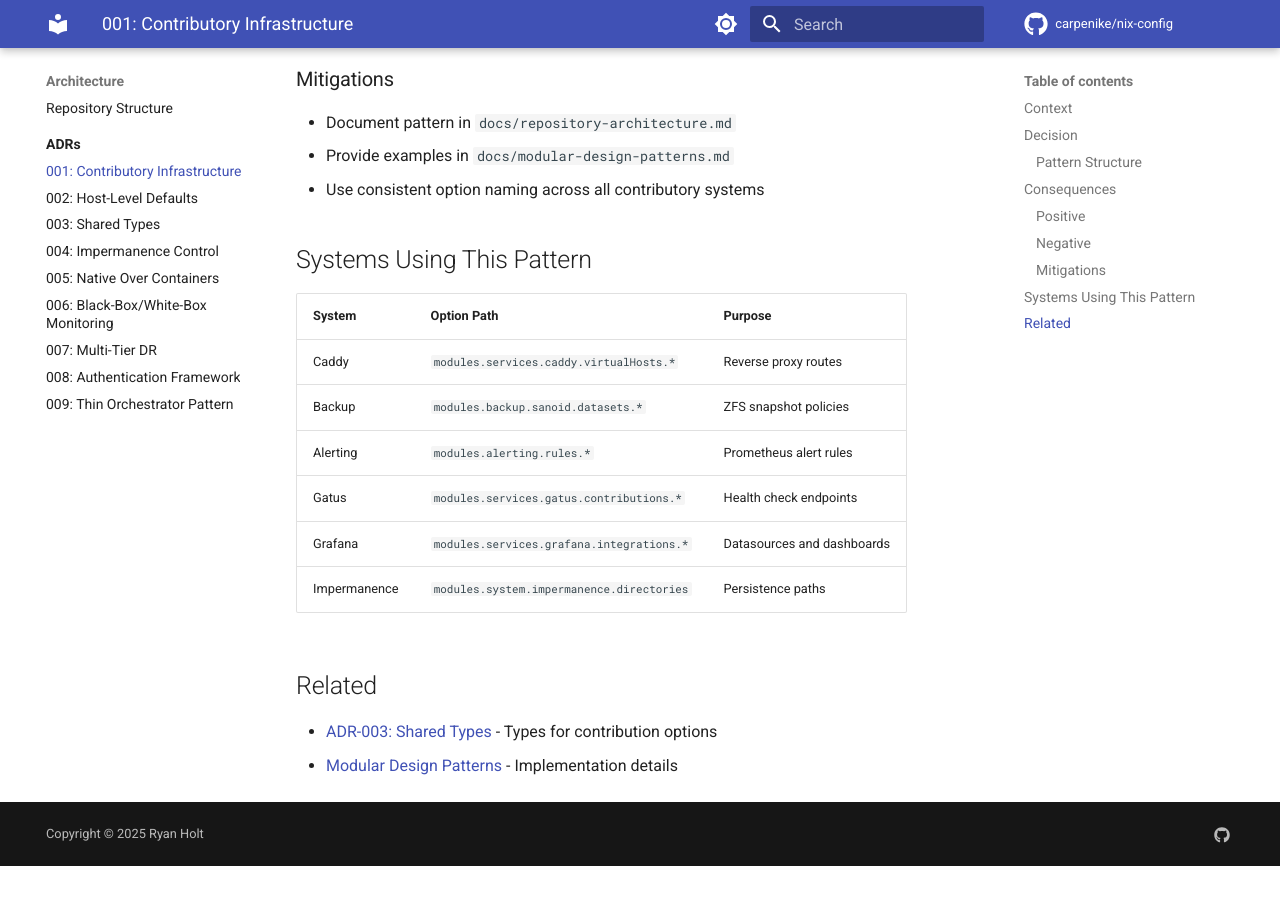
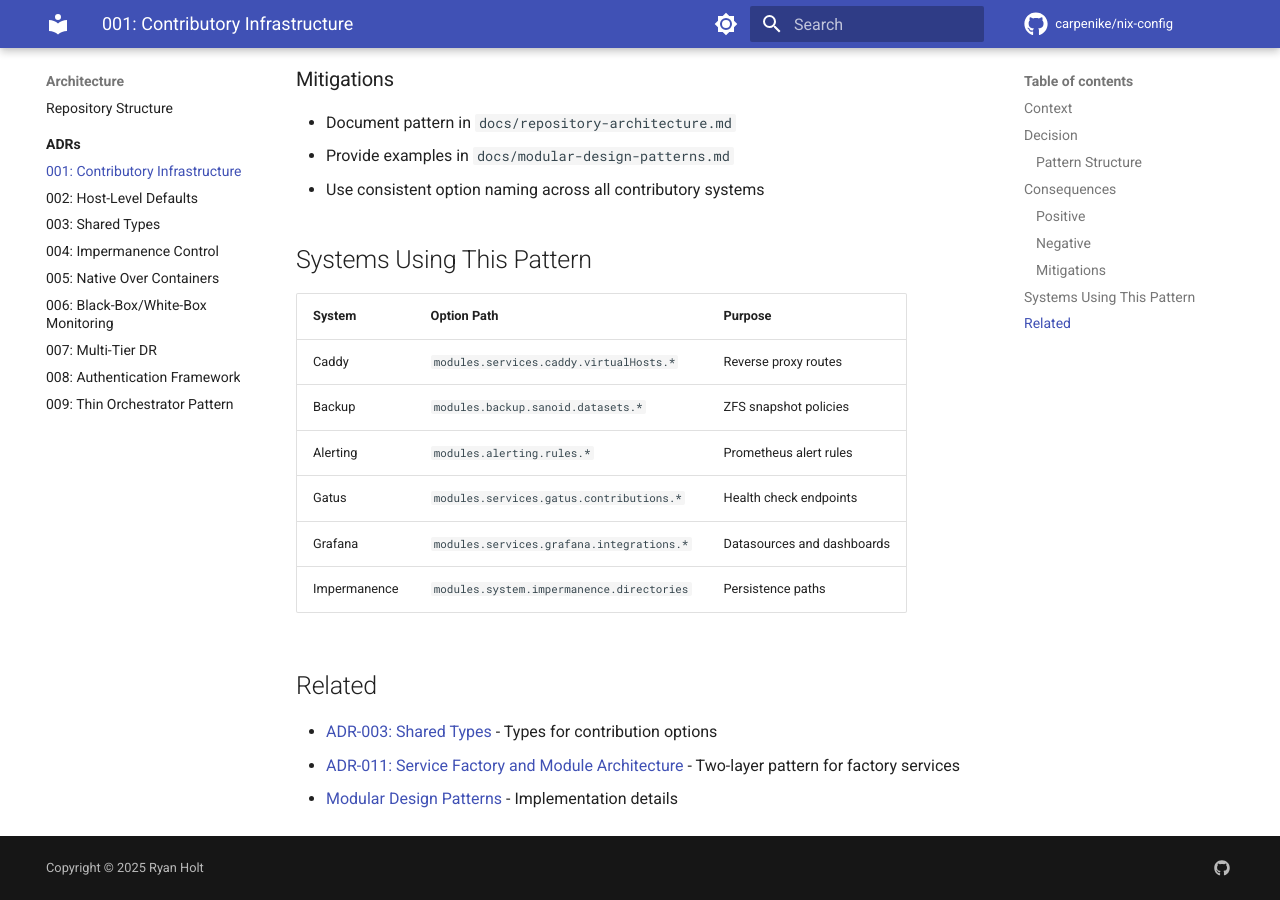
Before and after one commit to carpenike/nix-config, an MkDocs documentation site: the page built from docs/adr/001-contributory-infrastructure-pattern.md, in a window 1280 px wide and 900 px high, scrolled down 1855 px. Built offline with MkDocs 1.6.1 and Material for MkDocs 9.7.7, drawn with Linux system fonts in a browser that asks for light colours; comment, search, counter and statistics services are not loaded; before the commit the page ends 2721 px from its top, so only the background shows below that.

Commit message:
docs(adr): add cross-references to ADR-011 in related ADRs
Link ADR-011 (Service Factory and Module Architecture) from:
- ADR-001: Two-layer pattern for factory services
- ADR-009: Explains why modules provide service registry
- ADR-010: Why modules exist (service registry namespace)

```diff
--- a/docs/adr/001-contributory-infrastructure-pattern.md
+++ b/docs/adr/001-contributory-infrastructure-pattern.md
@@ -90,4 +90,5 @@ config = lib.mkIf cfg.enable {
 ## Related
 
 - [ADR-003: Shared Types](./003-shared-types-for-service-modules.md) - Types for contribution options
+- [ADR-011: Service Factory and Module Architecture](./011-service-factory-module-architecture.md) - Two-layer pattern for factory services
 - [Modular Design Patterns](../modular-design-patterns.md) - Implementation details
```
Also changed, not shown: docs/adr/010-cross-module-dependency-patterns.md (+1 -0 lines).
